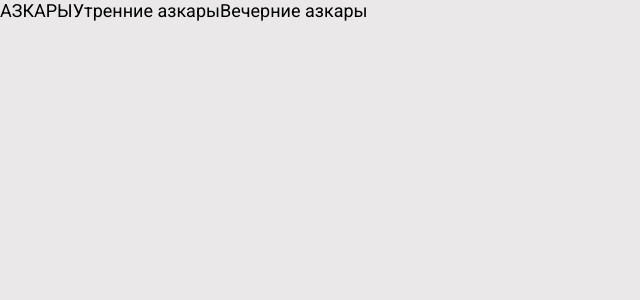
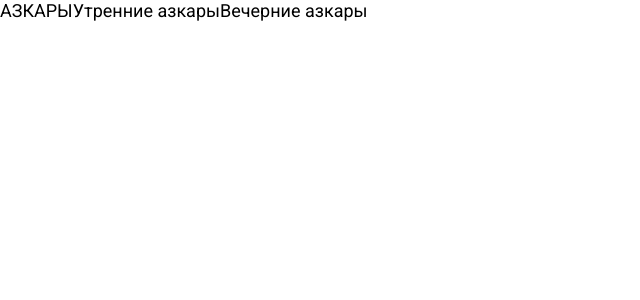
Before and after one commit to MintuevMR/tajweed-front, a React (Vite) app: page /azkary in a window 1280 px wide. Shown: the top 300 px of the page, without its empty margins (0-640 px from the left). Built offline with nearby package versions, Linux system fonts and the light colour scheme; a web font is replaced by a local one.

Commit message:
change home

```diff
--- a/src/App.tsx
+++ b/src/App.tsx
@@ -4,8 +4,8 @@ import NotFound from "./pages/NotFound";
 import Temp from "./pages/Temp";
 import SignIn from "./pages/SignIn/index.tsx";
 import Azkary from "./pages/Azkary/index.tsx";
-import Morning from "./pages/Azkary/morning.tsx"
-import Evening from "./pages/Azkary/evening.tsx"
+import Morning from "./pages/Azkary/morning.tsx";
+import Evening from "./pages/Azkary/evening.tsx";
 
 import "./App.css";
 import SignUp from "./pages/SignUp";
@@ -21,11 +21,10 @@ function App() {
       <Route path="/profile" element={<Profile />} />
       <Route path="/lessons" element={<Lessons />} />
       <Route path="/lessons/alphabet" element={<Temp />} />
+      <Route path="/azkary" element={<Azkary />} />
+      <Route path="/azkary/morning" element={<Morning />} />
+      <Route path="/azkary/evening" element={<Evening />} />
       <Route path="*" element={<NotFound />} />
-
-           <Route path="/azkary" element={<Azkary />}/>
-        <Route path="/azkary/morning" element={<Morning />}/>
-        <Route path="/azkary/evening" element={<Evening />}/>
     </Routes>
   );
 }
--- a/src/pages/Azkary/azkary.module.css
+++ b/src/pages/Azkary/azkary.module.css
@@ -1,11 +1,6 @@
-@import url("https://fonts.googleapis.com/css2?family=Josefin+Sans:wght@100;200;300;400;500;600;700&family=Roboto:wght@100;300;400;500;700;900&display=swap");
 
-* {
-  font-family: "Josefin Sans", sans-serif;
-  font-family: "Roboto", sans-serif;
-}
 
-body {
+.container {
   background-color: #eae8e8;
   margin: auto;
 }
--- a/src/components/Footer/index.tsx
+++ b/src/pages/Home/Footer/index.tsx
@@ -1,6 +1,6 @@
 import React from "react";
 import styles from "./footer.module.css";
-import logo from "../../assets/logo.png";
+import logo from "../../../assets/logo.png";
 const Footer = () => {
   return (
       <footer className={styles.footerTop}>
--- a/src/components/Header/index.tsx
+++ b/src/pages/Home/Header/index.tsx
@@ -1,7 +1,7 @@
 import React from "react";
 import styles from "./header.module.css";
-import socialIcons from "../../assets/icons.png";
-import logo from "../../assets/logo.png";
+import socialIcons from "../../../assets/icons.png";
+import logo from "../../../assets/logo.png";
 
 
 const Header = () => {
--- a/src/components/Home/Home.module.css
+++ b/src/pages/Home/Home/Home.module.css
@@ -51,7 +51,7 @@
     display: flex;
   }
   .greenDiv {
-    background-image: url(../../assets/greenBlock.svg);
+    background-image: url(../../../assets/greenBlock.svg);
     width: 587px;
     height: 434px;
     margin-top: 70px;
--- a/src/pages/Home/Index.tsx
+++ b/src/pages/Home/Index.tsx
@@ -1,6 +1,7 @@
 import React from "react";
-import Header from "../../components/Header";
-import Footer from "../../components/Footer";
+import Header from "./Header";
+import HomeMain from "./Home";
+import Footer from "./Footer";
 import styles from './home.module.css'
 
 
@@ -8,7 +9,7 @@ const Home = () => {
   return (
     <div>
       <Header/>
-      <div className={styles.mmm}></div>
+      <HomeMain/>
       <Footer />
     </div>
   );
```
Also changed, not shown: src/pages/Home/Home/index.tsx (renamed from src/components/Home/index.tsx, +11 -11 lines), src/pages/Home/Footer/footer.module.css (renamed from src/components/Footer/footer.module.css), src/pages/Home/Header/header.module.css (renamed from src/components/Header/header.module.css).
